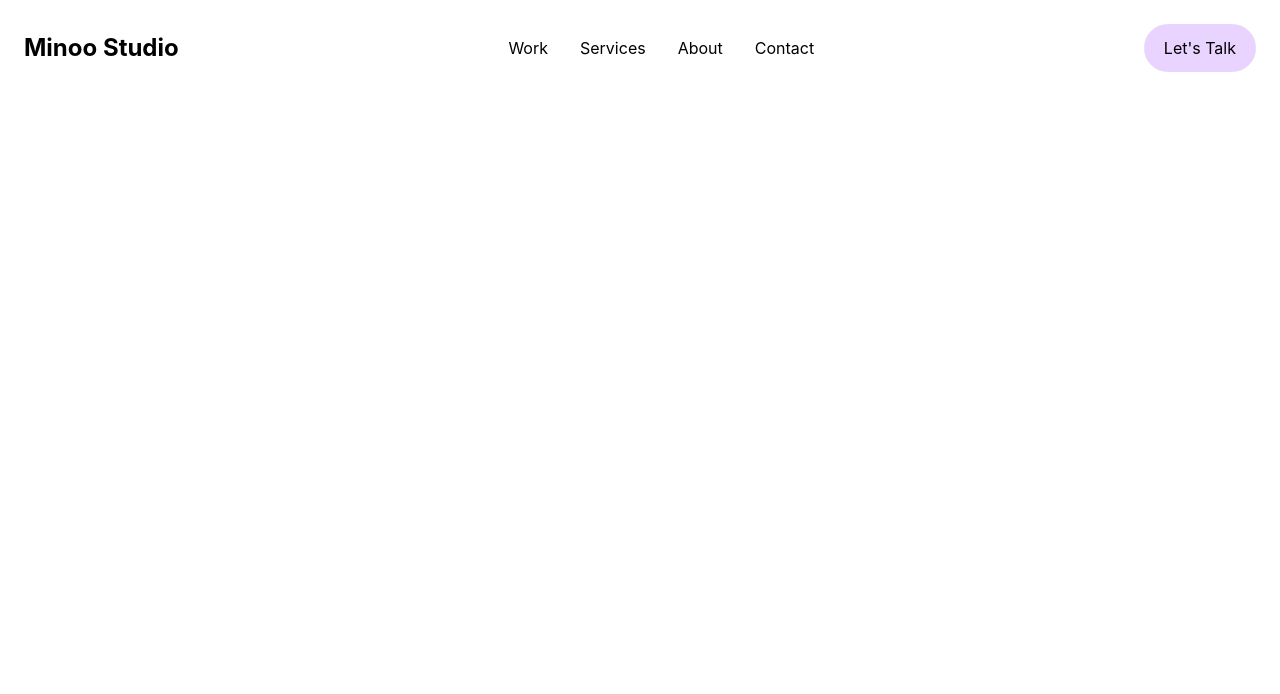
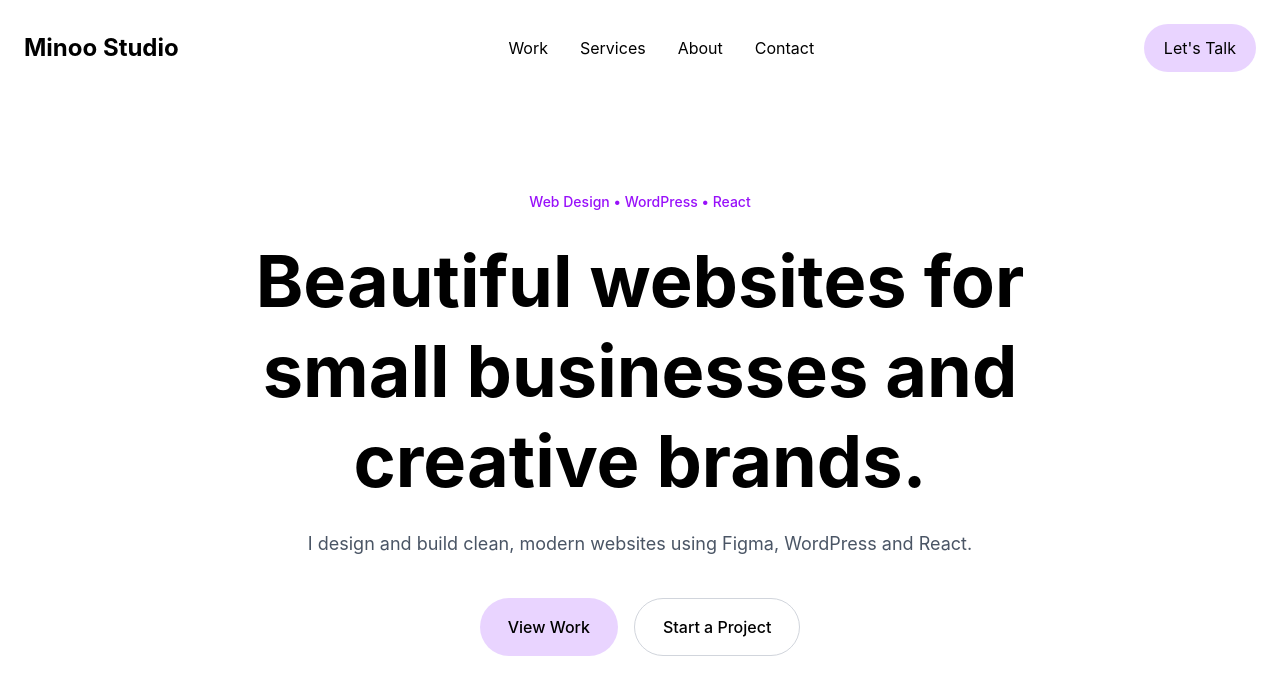
Before and after one commit to Minoo-YH/minoo-studio, a React (Vite) app: page / in a window 1280 px wide. Shown: the top 694 px of the page. Built offline with nearby package versions, Linux system fonts and the light colour scheme.

Commit message:
feat: create hero section

```diff
--- a/src/components/Hero.jsx
+++ b/src/components/Hero.jsx
@@ -0,0 +1,30 @@
+const Hero = () => {
+  return (
+    <section className="max-w-7xl mx-auto px-6 py-24 text-center">
+      <p className="mb-6 text-sm font-medium text-purple-600">
+        Web Design • WordPress • React
+      </p>
+
+      <h2 className="max-w-4xl mx-auto text-5xl md:text-7xl font-bold leading-tight">
+        Beautiful websites for small businesses and creative brands.
+      </h2>
+
+      <p className="max-w-2xl mx-auto mt-6 text-lg text-gray-600">
+        I design and build clean, modern websites using Figma, WordPress and
+        React.
+      </p>
+
+      <div className="mt-10 flex flex-col sm:flex-row justify-center gap-4">
+        <button className="px-7 py-4 rounded-full bg-purple-200 font-medium">
+          View Work
+        </button>
+
+        <button className="px-7 py-4 rounded-full border border-gray-300 font-medium">
+          Start a Project
+        </button>
+      </div>
+    </section>
+  );
+};
+
+export default Hero;
--- a/src/pages/Home.jsx
+++ b/src/pages/Home.jsx
@@ -1,9 +1,11 @@
 import Navbar from "../components/Navbar";
+import Hero from "../components/Hero";
 
 const Home = () => {
   return (
     <>
       <Navbar />
+      <Hero />
     </>
   );
 };
```
